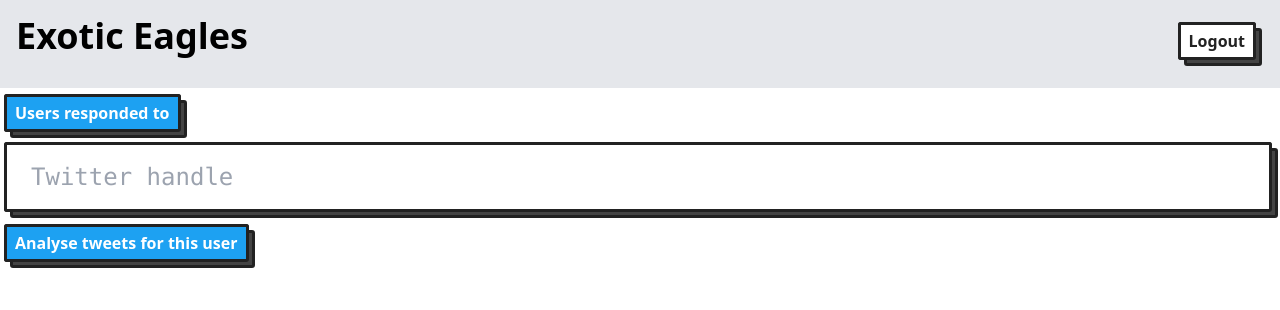
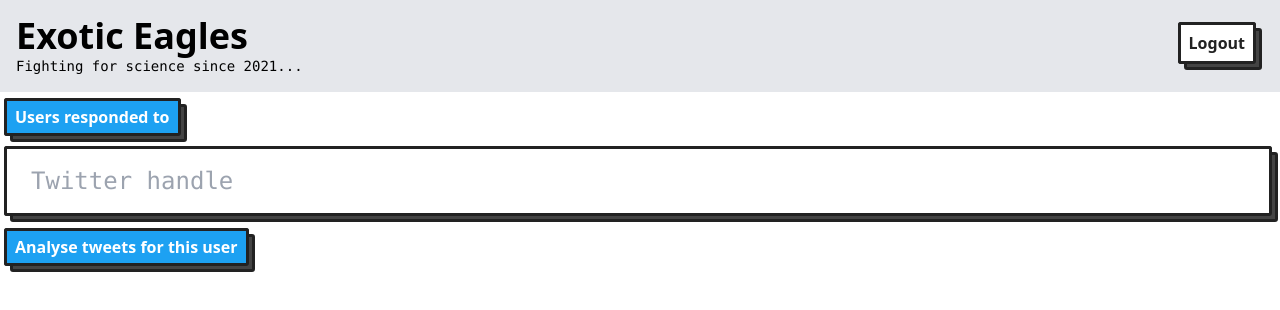
Before and after one commit to ExoticEagle/axis-hack-bot, a React (Create React App) app in the folder frontend/: page /home in a window 1280 px wide. Shown: the top 310 px of the page. Built offline with nearby package versions, Linux system fonts and the light colour scheme.

Commit message:
Small changes

```diff
--- a/frontend/src/Header.js
+++ b/frontend/src/Header.js
@@ -1,4 +1,4 @@
-import React from "react";
+import React from 'react';
 
 class Header extends React.Component {
   constructor(props) {
@@ -11,16 +11,21 @@ class Header extends React.Component {
   render() {
     return (
       <div className="bg-gray-200  flex flex-row p-4">
-        <p
-          className="text-4xl font-extrabold  flex-grow"
-          style={{ "--block-accent-color": "#1DA1F2" }}
-        >
-          Exotic Eagles
-        </p>
+        <div className="flex-grow">
+          <p
+            className="text-4xl font-extrabold"
+            style={{ '--block-accent-color': '#1DA1F2' }}
+          >
+            Exotic Eagles
+          </p>
+          <p className="font-mono text-sm">
+            Fighting for science since 2021...
+          </p>
+        </div>
         <button
           class="blocks text-right text-md "
           onClick={() => {
-            this.history.push("/");
+            this.history.push('/');
           }}
         >
           Logout
--- a/frontend/src/Home.js
+++ b/frontend/src/Home.js
@@ -34,7 +34,7 @@ class Home extends React.Component {
             <input
               type="text"
               placeholder="Twitter handle"
-              className="lg:py-3 px-2 py-1 lg:px-4 outline-none lg:w-full"
+              className="lg:py-3 px-2 py-1 lg:px-4 outline-none w-full"
               value={this.state.currentHandle}
               onChange={(e) => this.setState({ currentHandle: e.target.value })}
             />
```
